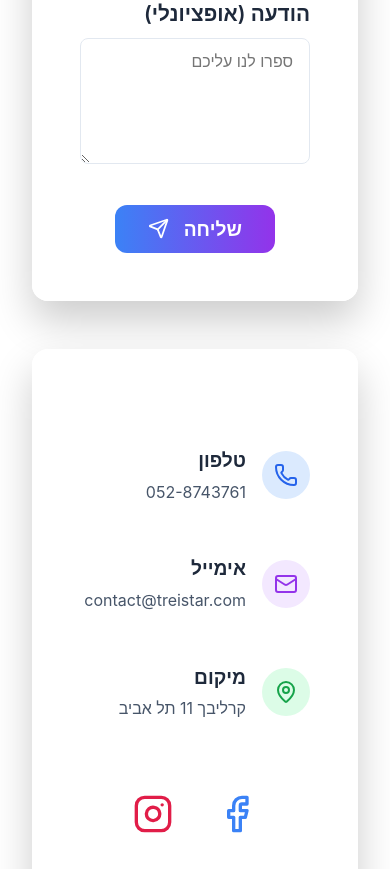
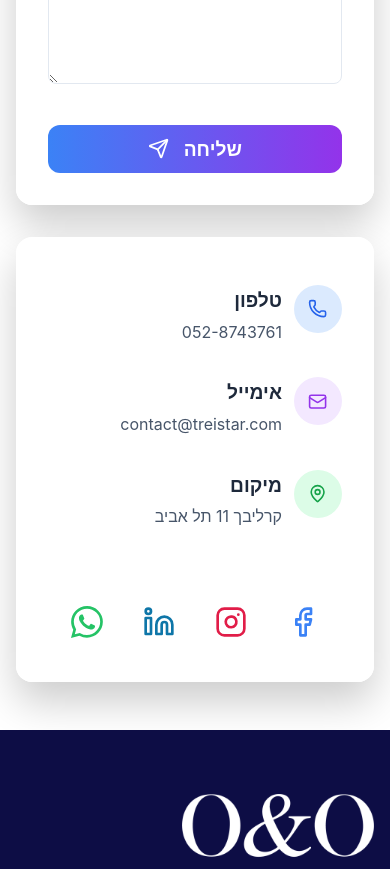
Before and after one commit to LiadArama/OandOLandingPage, a React (Create React App) app: page / in a window 390 px wide. Shown: the part 6660-7529 px from the top of the page. Built offline with nearby package versions, Linux system fonts and the light colour scheme; a web font is replaced by a local one.

Commit message:
added mobile support for contact me part

```diff
--- a/src/components/sections/ContactSection/ContactSection.jsx
+++ b/src/components/sections/ContactSection/ContactSection.jsx
@@ -136,7 +136,9 @@ export default function ContactSection({ isVisible }) {
   </div>
   <div>
     <p className="label">טלפון</p>
-                <p className="label-content">052-8743761</p>
+    <p className="label-content">
+      <a href="tel:0528743761" className="info-link">052-8743761</a>
+    </p>
   </div>
 </div>
 
@@ -146,7 +148,9 @@ export default function ContactSection({ isVisible }) {
   </div>
   <div>
     <p className="label">אימייל</p>
-                <p className="label-content">contact@treistar.com</p>
+    <p className="label-content">
+      <a href="mailto:contact@treistar.com" className="info-link">contact@treistar.com</a>
+    </p>
   </div>
 </div>
 
@@ -156,9 +160,14 @@ export default function ContactSection({ isVisible }) {
   </div>
   <div>
     <p className="label">מיקום</p>
-                <p className="label-content"> קרליבך 11 תל אביב</p>
+    <p className="label-content">
+      <a href="https://www.waze.com/he/live-map/directions/%D7%AA%D7%9C-%D7%90%D7%91%D7%99%D7%91-%D7%99%D7%A4%D7%95?to=place.ws.il.1380.11" target="_blank" rel="noopener noreferrer" className="info-link">
+        קרליבך 11 תל אביב
+      </a>
+    </p>
   </div>
 </div>
+
 
 <div className="info-row-social-media">
   <div className="info-icon-social-media-container" >
--- a/src/components/sections/ContactSection/ContactSection.style.css
+++ b/src/components/sections/ContactSection/ContactSection.style.css
@@ -117,21 +117,22 @@
 }
 
 .info-row-social-media {
-  margin-top: 3vw;
   display: flex;
-  gap: 5vw;
+  justify-content: center;
   align-items: center;
   flex-wrap: wrap;
-  justify-content: center;
+  gap: 5rem;
+  margin-top: 3vw;
 }
+
 
 .info-icon-social-media {
   padding: 0.75rem;
   display: flex;
   align-items: center;
   justify-content: center;
-  width: 4rem; /* fixed size for consistency */
-  height: 4rem; /* fixed size for consistency */
+  width: 4rem;
+  height: 4rem;
   transition: transform 0.3s ease;
 }
 .info-icon-social-media:hover {
@@ -142,7 +143,16 @@
   transform: scale(0.9);
 }
 
+.info-link {
+  color: #475569;
+  text-decoration: none;
+  transition: color 0.3s ease;
+}
 
+.info-link:hover {
+  color: #1e40af;
+  text-decoration: underline;
+}
 
 
 .submit-btn {
@@ -212,4 +222,104 @@
   .contact-form-wrapper {
     width: 100%;
   }
+
+@media(max-width: 768px){
+    .social-icons {
+    grid-template-columns: repeat(2, 1fr);
+  }
 }
+}
+
+
+@media (max-width: 600px) {
+  .contact-section {
+    padding: 3rem 1rem;
+  }
+
+  .contact-content {
+    flex-direction: column;
+    gap: 2rem;
+    padding: 0;
+  }
+
+  .contact-form-wrapper {
+    padding: 2rem;
+  }
+
+  .form-grid {
+    grid-template-columns: 1fr;
+    gap: 1rem;
+  }
+
+  .business-info {
+    padding-top: 1rem;
+    gap: 2rem;
+  }
+
+  .info-row {
+    align-items: flex-start;
+    gap: 0.75rem;
+  }
+
+  .label {
+  font-size: clamp(1.2rem, 2vw, 2rem);
+
+  }
+
+  .label-content {
+  font-size: clamp(1rem, 1.5vw, 1.8rem);
+
+    min-width: unset;
+    word-break: break-word;
+  }
+
+  .label-content, .label {
+  word-wrap: break-word;
+  white-space: normal;
+}
+
+
+  .info-icon {
+    width: 3rem;
+    height: 3rem;
+    min-width: 3rem;
+  }
+
+  .info-icon svg {
+    width: 1.2rem;
+    height: 1.2rem;
+  }
+
+  .info-row-social-media {
+    display: flex;
+    flex-wrap: wrap;
+    justify-content: center;
+    align-items: center;
+    gap: 1rem;
+    margin-top: 2rem;
+  }
+  .info-icon-social-media-container {
+    display: flex;
+    justify-content: center;
+    align-items: center;
+  }
+  .info-icon-social-media {
+    width: 3.5rem;
+    height: 3.5rem;
+  }
+
+  .submit-btn {
+    width: 100%;
+    min-width: unset;
+  }
+}
+
+@media (max-width: 374px) {
+  .info-row-social-media {
+    display: grid;
+    grid-template-columns: repeat(2, 1fr);
+    gap: 1.5rem;
+    justify-items: center;
+    align-items: center;
+  }
+}
```
Lines whose indentation alone changed are shown as unchanged.
